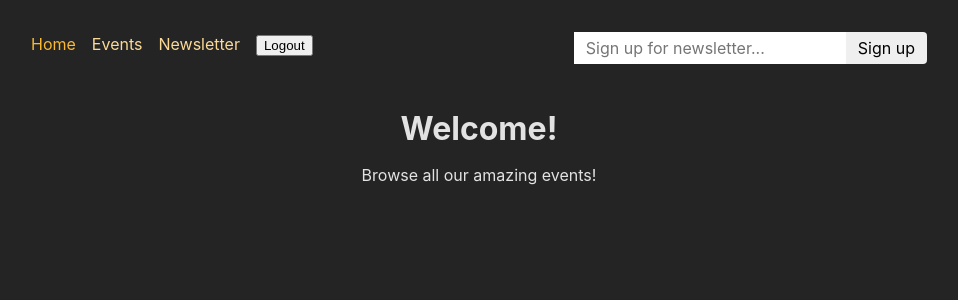
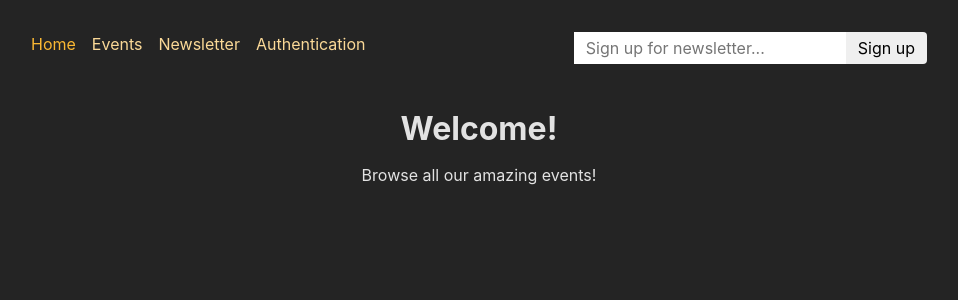
Before and after one commit to aleknovkovski/lrn-max-reactAuthentication, a React (Create React App) app in the folder frontend/: page / in a window 1280 px wide. Shown: the top 300 px of the page, without its empty margins (161-1119 px from the left). Built offline with nearby package versions, Linux system fonts and the light colour scheme.

Commit message:
Conditionally show logout or auth link in menu

```diff
--- a/frontend/src/components/MainNavigation.js
+++ b/frontend/src/components/MainNavigation.js
@@ -1,9 +1,11 @@
-import {Form, NavLink} from 'react-router-dom';
+import {Form, NavLink, useRouteLoaderData} from 'react-router-dom';
 
 import classes from './MainNavigation.module.css';
 import NewsletterSignup from './NewsletterSignup';
 
 function MainNavigation() {
+  const token = useRouteLoaderData('root');
+
   return (
     <header className={classes.header}>
       <nav>
@@ -39,11 +41,25 @@ function MainNavigation() {
               Newsletter
             </NavLink>
           </li>
-          <li>
-            <Form action="/logout" method="post">
-              <button>Logout</button>
-            </Form>
-          </li>
+          {!token && (
+              <li>
+                <NavLink
+                    to="/auth?mode=login"
+                    className={({ isActive }) =>
+                        isActive ? classes.active : undefined
+                    }
+                >
+                  Authentication
+                </NavLink>
+              </li>
+          )}
+          {token && (
+              <li>
+                <Form action="/logout" method="post">
+                  <button>Logout</button>
+                </Form>
+              </li>
+          )}
         </ul>
       </nav>
       <NewsletterSignup />
```
